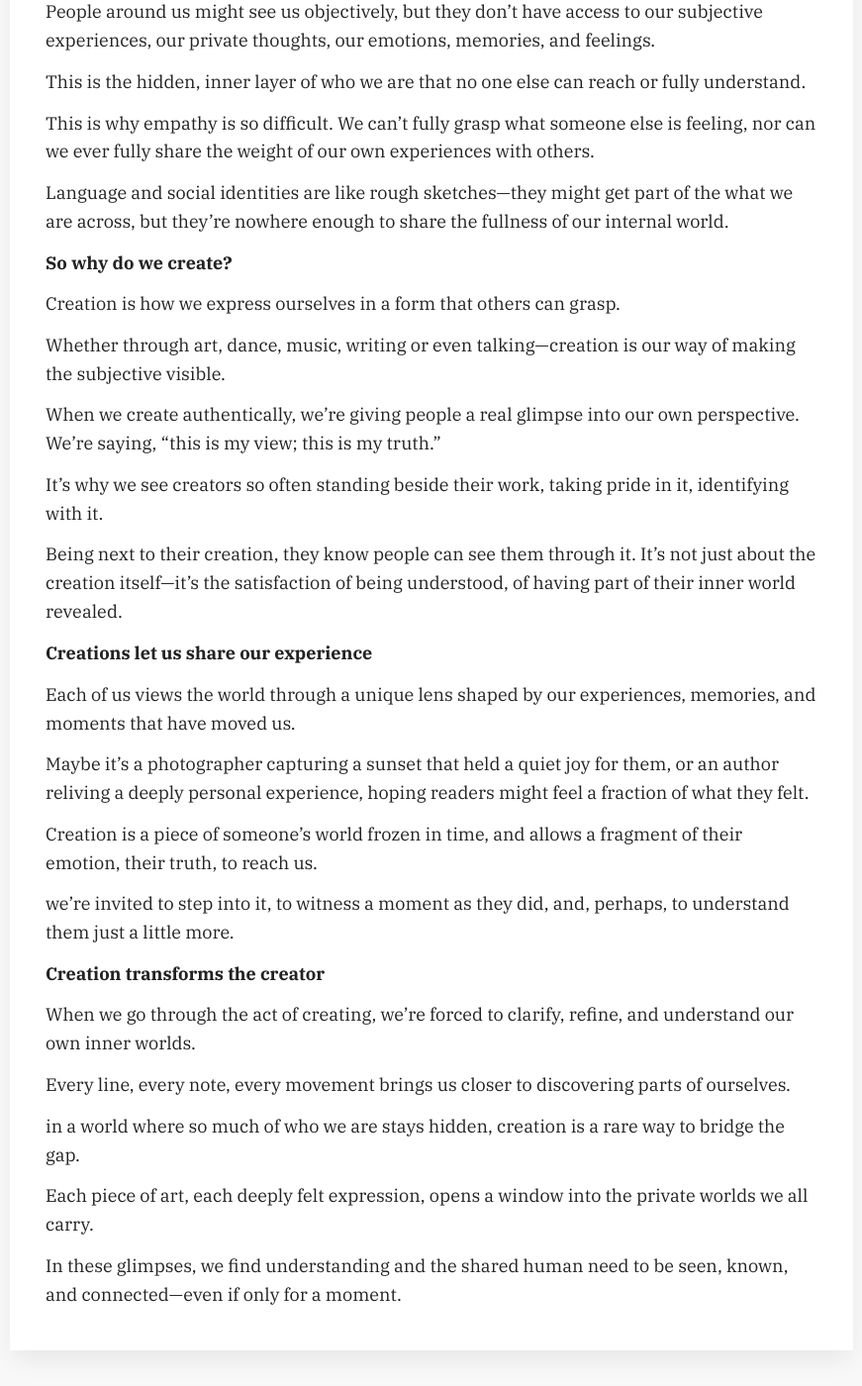
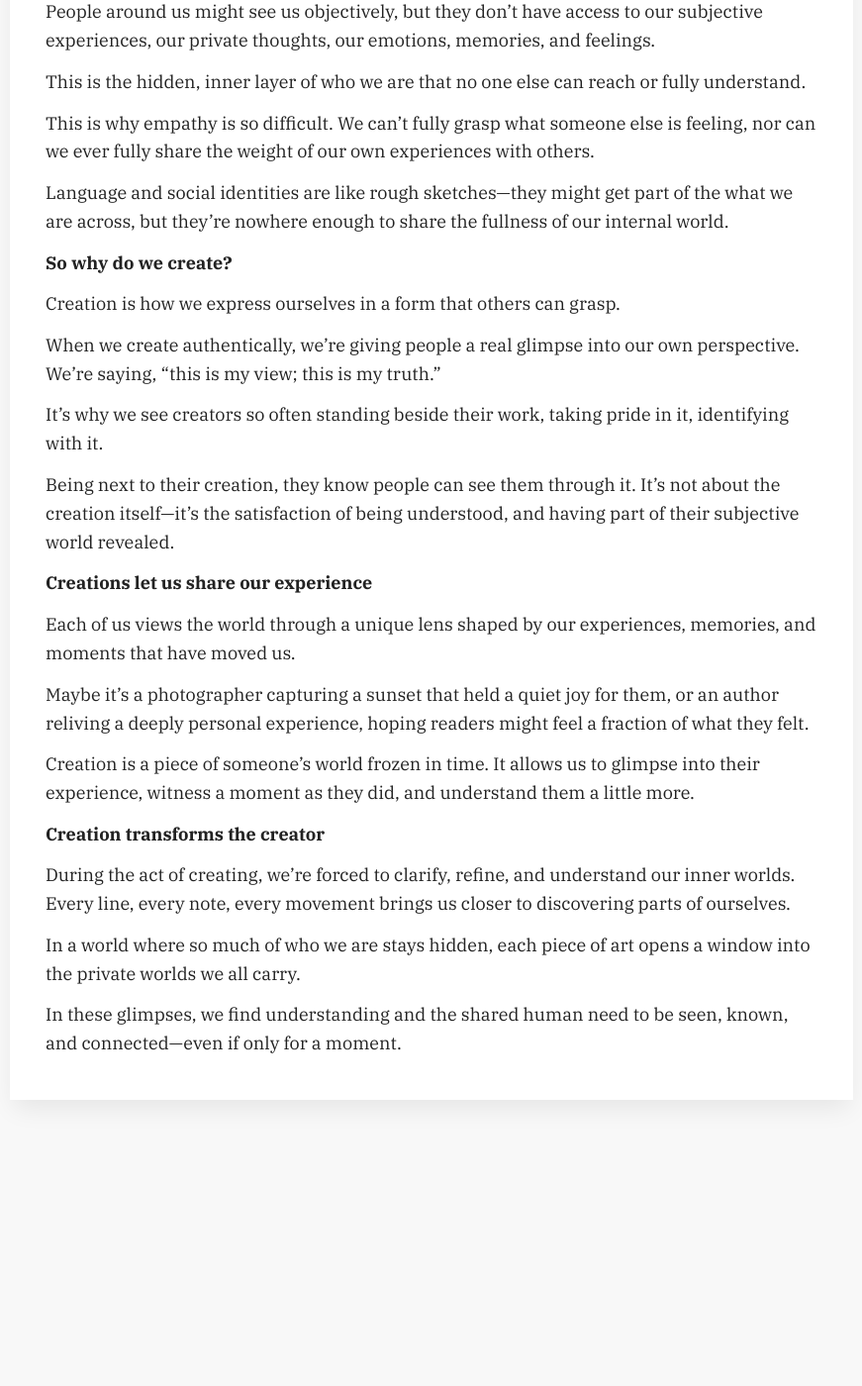
Before and after one commit to sriramvas/sriramvas.github.io, a Jekyll site: the page built from _posts/2024-11-26-create.md, in a window 1280 px wide and 1400 px high, scrolled down 637 px. Shown: the whole window at 99% size, without its empty margins (204-1075 px from the left). Built offline with Jekyll 4.4.1, drawn with Linux system fonts in a browser that asks for light colours; after the commit the page ends 1784 px from its top, so only the background shows below that.

Commit message:
Update 2024-11-26-create.md

```diff
--- a/_posts/2024-11-26-create.md
+++ b/_posts/2024-11-26-create.md
@@ -5,7 +5,7 @@ date: 2024-11-11
 slug: create
 ---
 
-![image](https://github.com/user-attachments/assets/a9d212a3-cc4b-4195-bf32-27fc9a55d6cf)
+![Image](https://github.com/user-attachments/assets/db416604-9523-4c1b-b08a-924ecfe93658)
 
 Every individual is like a black box. No one gets to see or know our internal world truly.
 
@@ -21,13 +21,11 @@ Language and social identities are like rough sketches—they might get part of
 
 Creation is how we express ourselves in a form that others can grasp.
 
-Whether through art, dance, music, writing or even talking—creation is our way of making the subjective visible.
-
 When we create authentically, we’re giving people a real glimpse into our own perspective. We’re saying, “this is my view; this is my truth.”
 
 It’s why we see creators so often standing beside their work, taking pride in it, identifying with it.
 
-Being next to their creation, they know people can see them through it. It’s not just about the creation itself—it’s the satisfaction of being understood, of having part of their inner world revealed.
+Being next to their creation, they know people can see them through it. It’s not about the creation itself—it’s the satisfaction of being understood, and having part of their subjective world revealed.
 
 **Creations let us share our experience**
 
@@ -35,18 +33,12 @@ Each of us views the world through a unique lens shaped by our experiences, memo
 
 Maybe it’s a photographer capturing a sunset that held a quiet joy for them, or an author reliving a deeply personal experience, hoping readers might feel a fraction of what they felt.
 
-Creation is a piece of someone's world frozen in time, and allows a fragment of their emotion, their truth, to reach us.
-
-we’re invited to step into it, to witness a moment as they did, and, perhaps, to understand them just a little more.
+Creation is a piece of someone's world frozen in time. It allows us to glimpse into their experience, witness a moment as they did, and understand them a little more.
 
 **Creation transforms the creator**
 
-When we go through the act of creating, we’re forced to clarify, refine, and understand our own inner worlds.
+During the act of creating, we’re forced to clarify, refine, and understand our inner worlds. Every line, every note, every movement brings us closer to discovering parts of ourselves.
 
-Every line, every note, every movement brings us closer to discovering parts of ourselves.
-
-in a world where so much of who we are stays hidden, creation is a rare way to bridge the gap.
-
-Each piece of art, each deeply felt expression, opens a window into the private worlds we all carry.
+In a world where so much of who we are stays hidden, each piece of art opens a window into the private worlds we all carry.
 
 In these glimpses, we find understanding and the shared human need to be seen, known, and connected—even if only for a moment.
```
